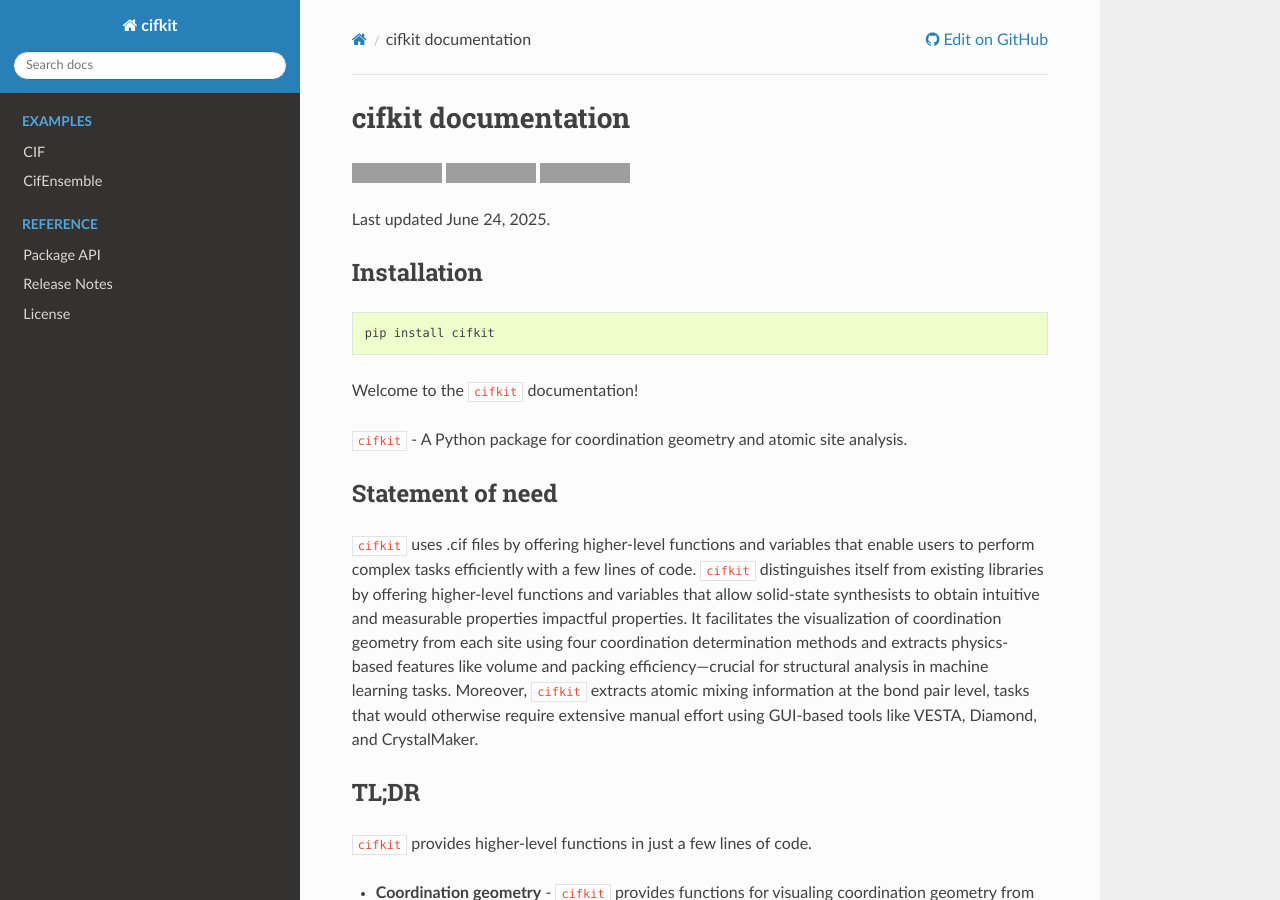
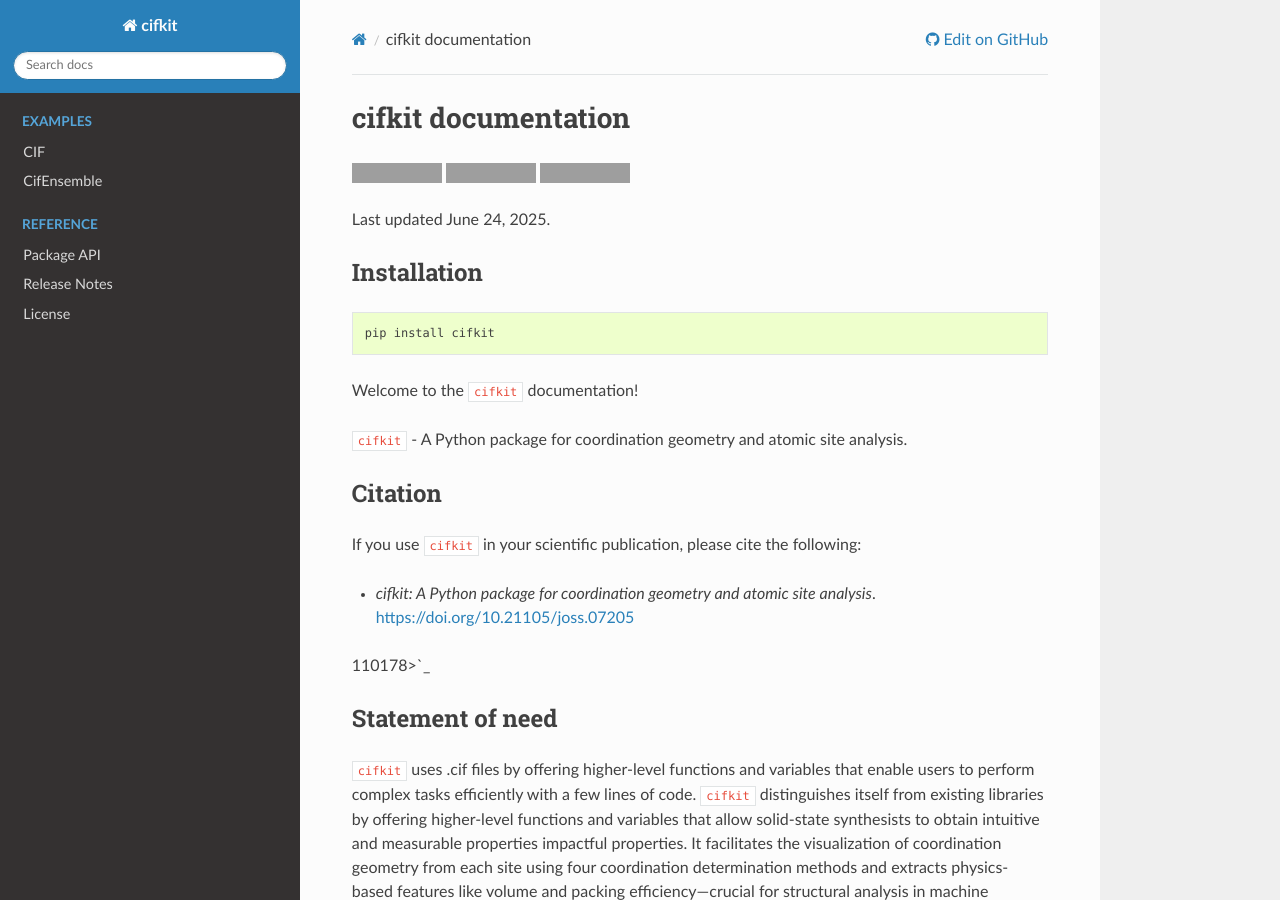
Before and after one commit to bobleesj/cifkit, a Sphinx documentation site: the page built from doc/source/index.rst, in a window 1280 px wide and 900 px high. Built offline with Sphinx 7.4.7 and the Read the Docs theme 3.1.0, drawn with Linux system fonts in a browser that asks for light colours; grey boxes are pictures that could not be loaded.

Commit message:
chore: add cifkit paper citation to readme and index.rst

```diff
--- a/doc/source/index.rst
+++ b/doc/source/index.rst
@@ -20,6 +20,15 @@ Installation
 Welcome to the ``cifkit`` documentation!
 
 ``cifkit`` - A Python package for coordination geometry and atomic site analysis.
+
+Citation
+--------
+
+If you use ``cifkit`` in your scientific publication, please cite the following:
+
+- *cifkit: A Python package for coordination geometry and atomic site analysis*. `https://doi.org/10.21105/joss.07205 <https://doi.org/10.21105/joss.07205>`_
+
+110178>`_
 
 Statement of need
 -----------------
```
Also changed, not shown: README.md (+19 -0 lines).
